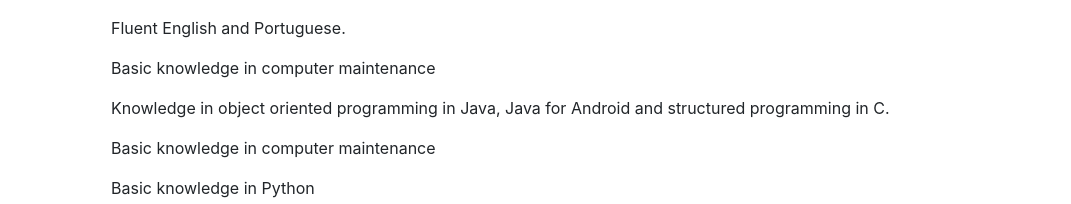
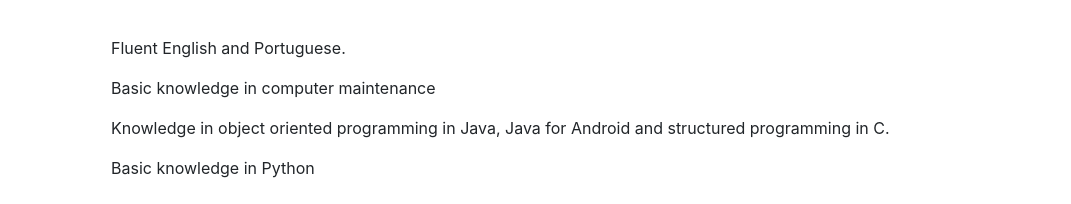
Before and after one commit to vicortez/resume, a website with bundled scripts: page index.html in a window 1280 px wide. Shown: the part 2720-2924 px from the top of the page, without its empty margins (209-1280 px from the left). Built offline with nearby package versions, Linux system fonts and the light colour scheme; a web font is replaced by a local one.

Commit message:
fixed line

```diff
--- a/index.html
+++ b/index.html
@@ -221,7 +221,6 @@
         <p>Fluent English and Portuguese.</p>
         <p>	Basic knowledge in computer maintenance</p>
         <p>	Knowledge in object oriented programming in Java, Java for Android and structured programming in C.</p>
-        <p>	Basic knowledge in computer maintenance</p>
         <p>	Basic knowledge in Python</p>
 
 
```
